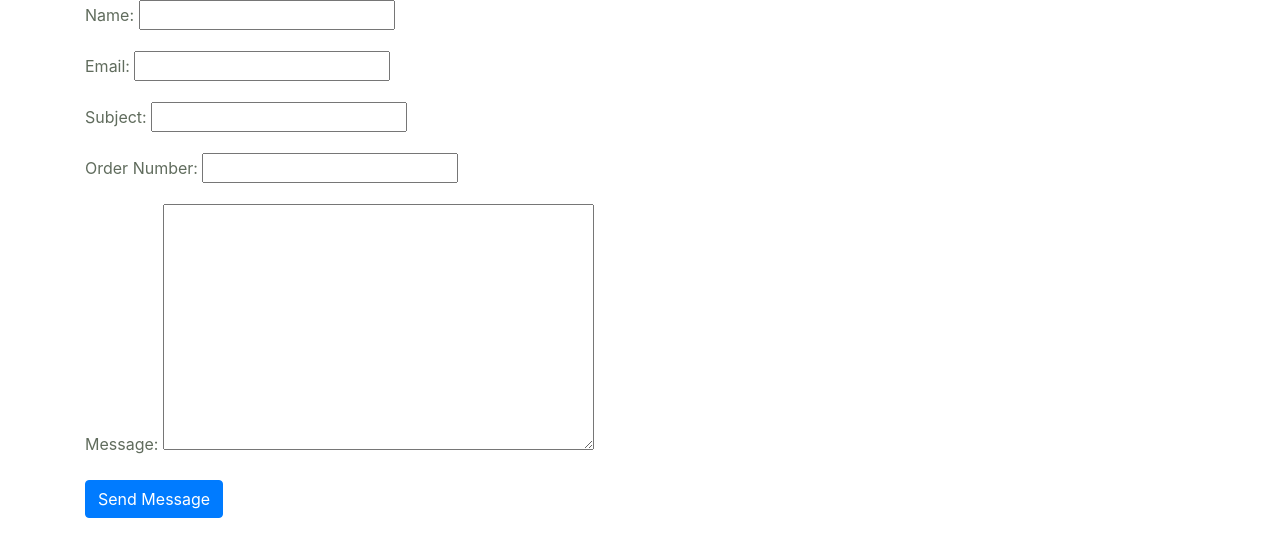
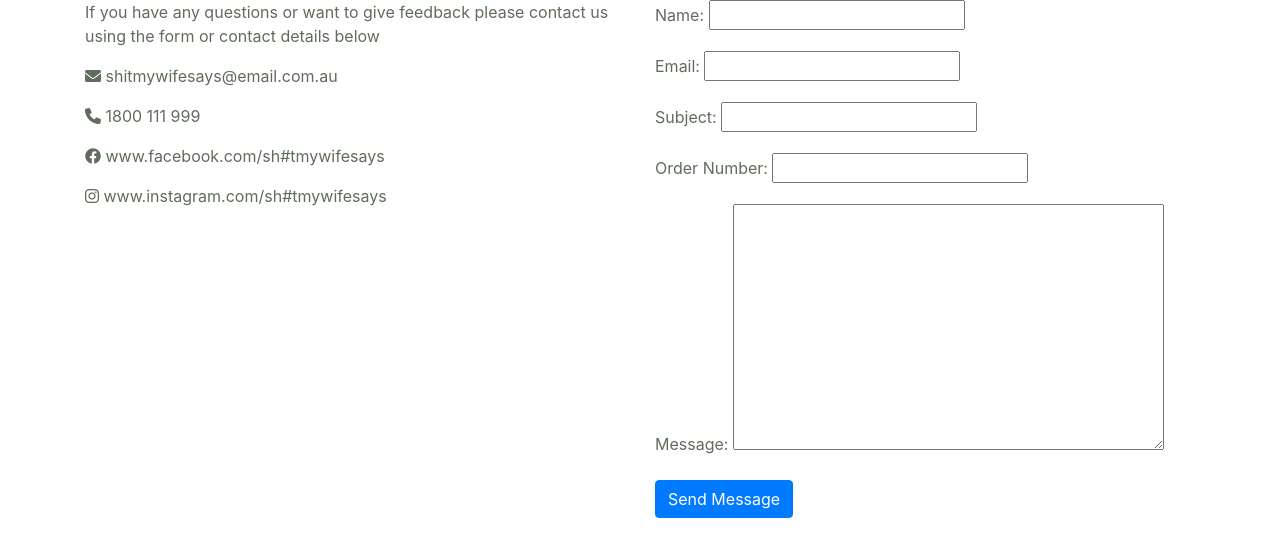
Before and after one commit to JackPflaum/StuffMyWifeSays, a Django app: page /contact/ in a window 1280 px wide. Shown: the part 114-671 px from the top of the page. Run offline with Django 4.2, Linux system fonts and the light colour scheme; data that the repository does not hold is empty; some libraries are stand-ins or nearby versions.

Commit message:
Added contact details to left side of page and moved form to right using bootstrap.

```diff
--- a/Stuff_My_Wife_Says/templates/contact.html
+++ b/Stuff_My_Wife_Says/templates/contact.html
@@ -1,16 +1,25 @@
 {% extends 'base.html' %}
 
 {% block content %}
-
 <div class="container">
     <header>
         <h1>Contact Us</h1>
     </header>
-    <form method="post">
-        {% csrf_token %}
-        {{ contact_form.as_p }}
-        <input type="submit" value="Send Message" class="btn btn-primary">
-    </form>
+    <div class='row'>
+        <div class='col-6'>
+            <p>If you have any questions or want to give feedback please contact us using the form or contact details below</p>
+            <p><i class="fas fa-envelope"></i> shitmywifesays@email.com.au</p>
+            <p><i class="fas fa-phone"></i> 1800 111 999</p>
+            <p><i class="fab fa-facebook"></i> www.facebook.com/sh#tmywifesays</p>
+            <p><i class="fab fa-instagram"></i> www.instagram.com/sh#tmywifesays</p>
+        </div>
+        <div class='col-6'>
+            <form method="post">
+                {% csrf_token %}
+                {{ contact_form.as_p }}
+                <input type="submit" value="Send Message" class="btn btn-primary">
+            </form>
+        </div>
+    </div>
 </div>
-
 {% endblock %}
```
